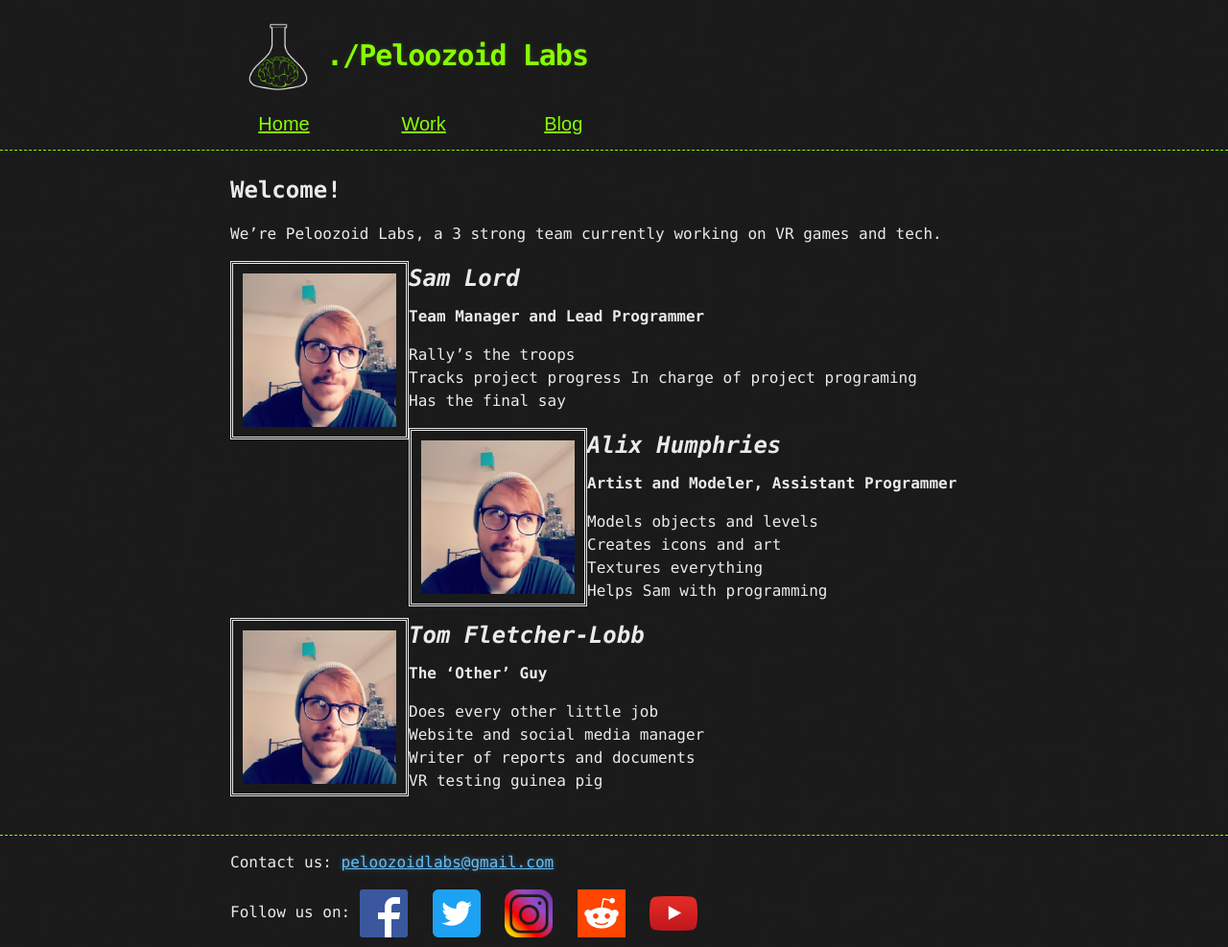
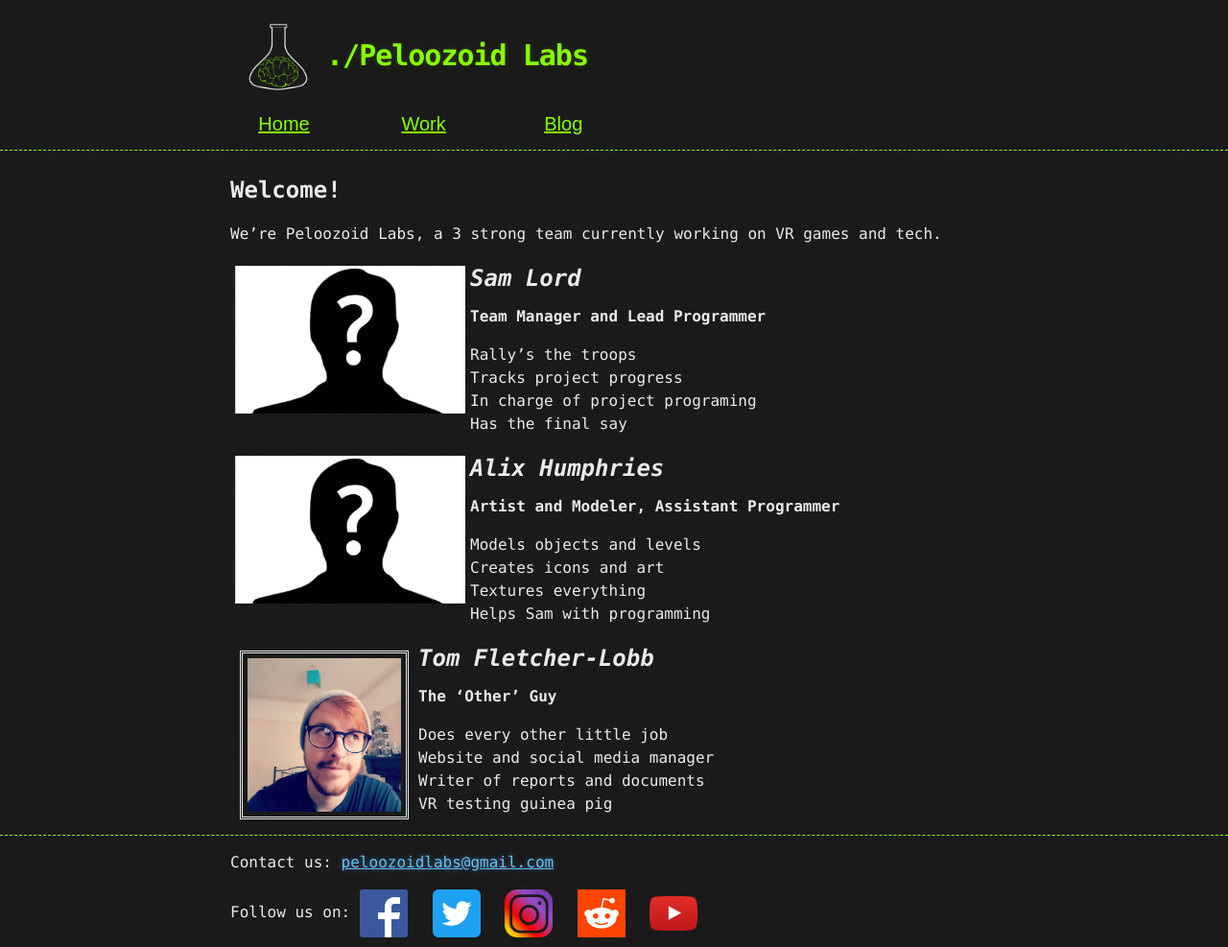
Before and after one commit to Flobb212/www.peloozoid.co.uk, a Jekyll site: the page built from index.md, in a window 1280 px wide and 987 px high. Shown: the whole window at 96% size. Built offline with Jekyll 4.4.1, drawn with Linux system fonts in a browser that asks for light colours.

Commit message:
Fixing spacing and photos

```diff
--- a/_sass/jekyll-theme-hacker.scss
+++ b/_sass/jekyll-theme-hacker.scss
@@ -14,7 +14,7 @@
 img[src="/assets/images/tom.png"]{
   max-width: 20%;
   float: left;
-  padding: 10px;
+  margin: 10px;
   border-style: double;
 }
 
--- a/index.md
+++ b/index.md
@@ -6,7 +6,7 @@
 # Welcome!
 We're Peloozoid Labs, a 3 strong team currently working on VR games and tech.
 
-![HHH picture]({{ "/assets/images/tom.png" }})
+![HHH picture]({{ "/assets/images/placeholder.png" }})
 # _Sam Lord_
 ## Team Manager and Lead Programmer
 Rally's the troops
@@ -14,13 +14,15 @@
 In charge of project programing
 Has the final say
 
-![HHH picture]({{ "/assets/images/tom.png" }})
+
+![HHH picture]({{ "/assets/images/placeholder.png" }})
 # _Alix Humphries_
 ## Artist and Modeler, Assistant Programmer
 Models objects and levels
 Creates icons and art
 Textures everything
 Helps Sam with programming
+
 
 ![HHH picture]({{ "/assets/images/tom.png" }})
 # _Tom Fletcher-Lobb_
```
Also changed, not shown: assets/images/placeholder.png (added).
